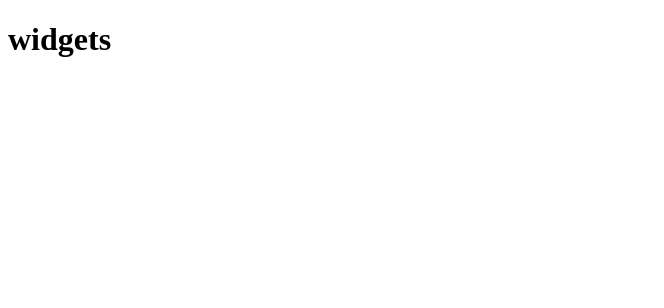
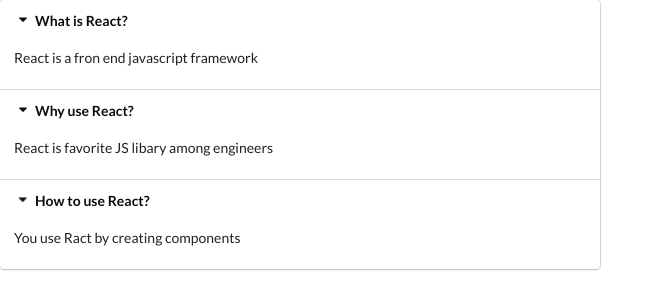
Before and after one commit to pnievsky/widgets, a React (Create React App) app: page / in a window 1280 px wide. Shown: the top 308 px of the page, without its empty margins (0-664 px from the left). Built offline with nearby package versions, Linux system fonts and the light colour scheme.

Commit message:
App Architecture Communicating the Items Prop Building and Styling the Accordion

```diff
--- a/public/index.html
+++ b/public/index.html
@@ -9,6 +9,7 @@
       name="description"
       content="Web site created using create-react-app"
     />
+    <link rel="stylesheet" href="https://cdnjs.cloudflare.com/ajax/libs/semantic-ui/2.4.1/semantic.min.css" />
     <link rel="apple-touch-icon" href="%PUBLIC_URL%/logo192.png" />
     <!--
       manifest.json provides metadata used when your web app is installed on a
--- a/src/App.js
+++ b/src/App.js
@@ -1,5 +1,25 @@
 import React from 'react';
+import Accordion from './components/Accordion';
+
+const items = [
+  {
+    title: 'What is React?',
+    content: 'React is a fron end javascript framework'
+  },
+
+  {
+    title: 'Why use React?',
+    content: 'React is favorite JS libary among engineers'
+  },
+
+  {
+    title: 'How to use React?',
+    content: 'You use Ract by creating components'
+  }
+];
 
 export default () => {
-  return <h1>widgets</h1>;
+  return <div>
+          <Accordion items={items} />
+        </div>
 };
--- /dev/null
+++ b/src/components/Accordion.js
@@ -0,0 +1,22 @@
+import React from 'react';
+
+const Accordion = ({ items }) => {
+  const renderedItems = items.map(item => {
+    return <React.Fragment key={item.title}>
+      <div className="title active">
+        <i className="dropdown icon"></i>
+        {item.title}
+      </div>
+
+      <div className="content active">
+        <p>{item.content}</p>
+      </div>
+    </React.Fragment>;
+  });
+
+  return <div className="ui styled accordion">
+  {renderedItems}
+  </div>
+};
+
+export default Accordion;
```
Also changed, not shown: 1 other file (tests, documents, lock files or other folders).
